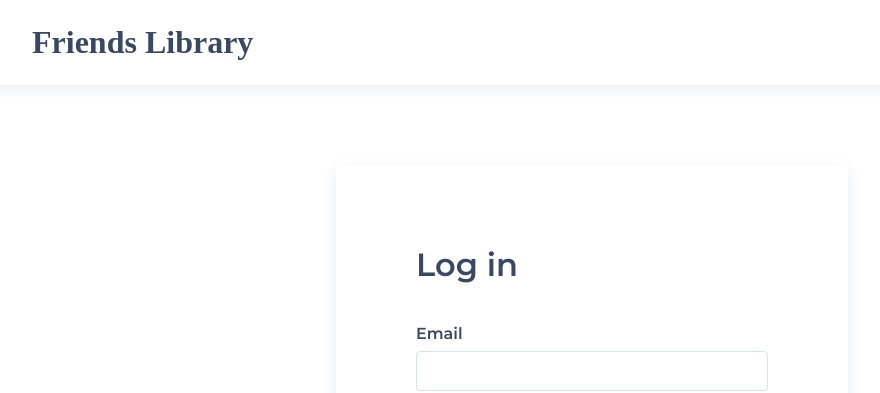
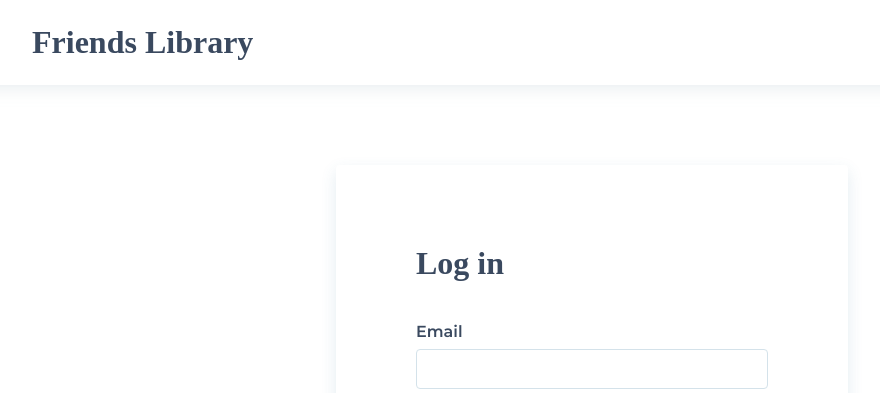
Before and after one commit to konradduleba/FriendsLibraryUI, a React (Create React App) app: page /login in a window 1280 px wide. Shown: the top 393 px of the page, without its empty margins (48-928 px from the left). Built offline with nearby package versions, Linux system fonts and the light colour scheme; no server answers; a web font is replaced by a local one.

Commit message:
fixed font wieght

```diff
--- a/src/Pages/Global/Login/Styles/Login.scss
+++ b/src/Pages/Global/Login/Styles/Login.scss
@@ -67,7 +67,6 @@
 
         h1 {
             padding: 10*$base-pixel-size 10*$base-pixel-size 5*$base-pixel-size;
-            font-family: 'MontserratBold';
             font-size: 4*$base-pixel-size;
             color: #3A495F;
         }
```
